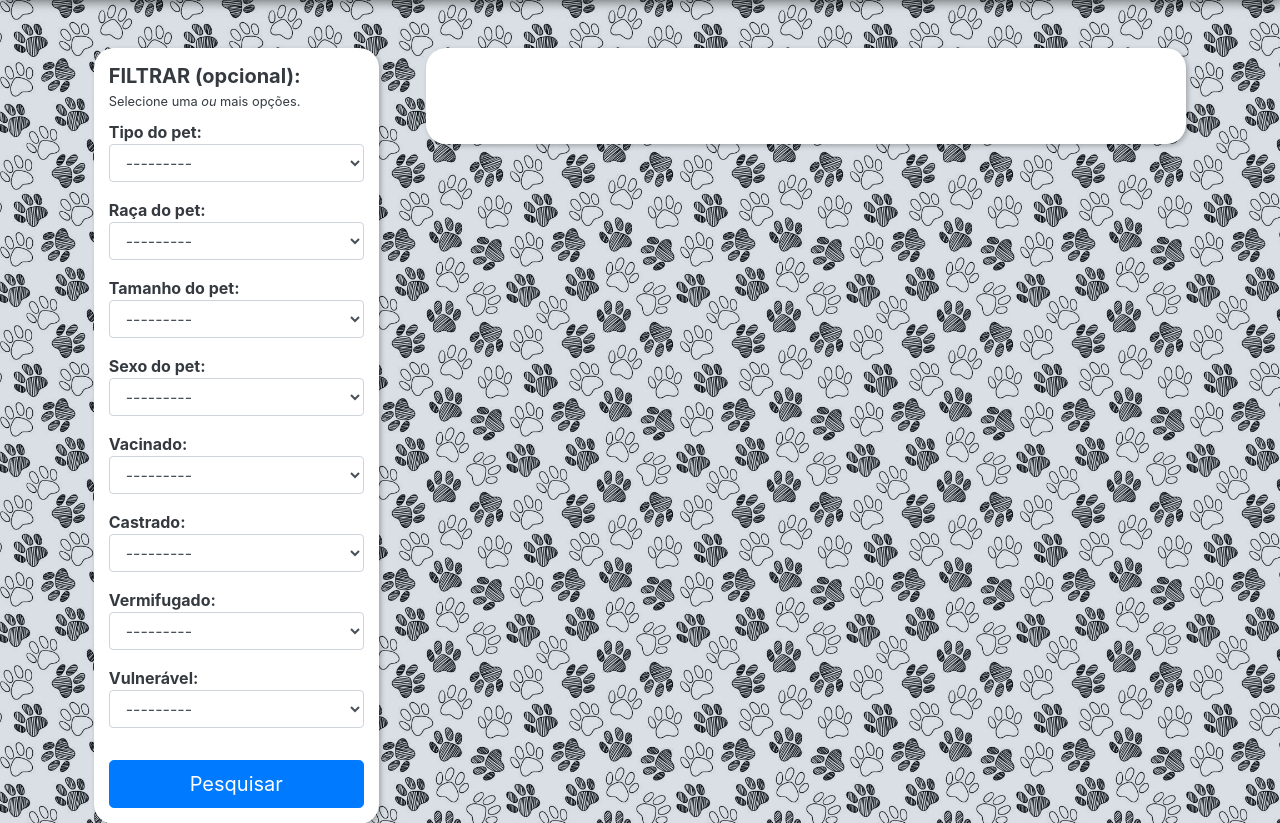
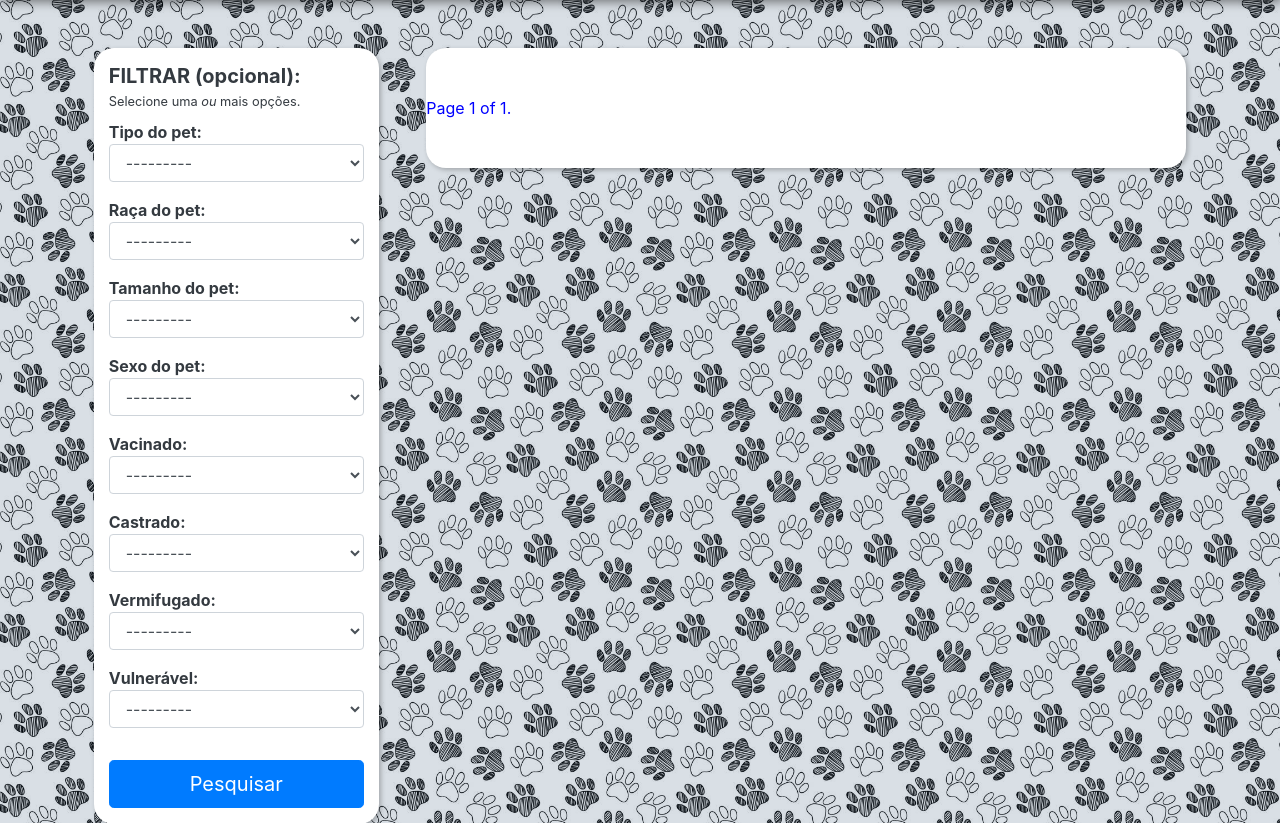
Before and after one commit to Me-Adota/website, a Django app: page /makeafriend in a window 1280 px wide. Shown: the part 148-971 px from the top of the page. Run offline with Django 3.2, Linux system fonts and the light colour scheme; data that the repository does not hold is empty; some libraries are stand-ins or nearby versions.

Commit message:
:arrow_up: Adicionada paginação em makefriend

```diff
--- a/pages/views.py
+++ b/pages/views.py
@@ -2,6 +2,8 @@ from django.shortcuts import render
 from pets.models import Pet
 from users.models import User
 from pets.filters import *
+from django.core.paginator import Paginator
+
 
 
 def aboutUs(request):
@@ -16,12 +18,13 @@ def infos(request):
     return render(request, 'pages/informations.html', {'qtd_vulnerable':qtd_vulnerable, 'qtd_pets':qtd_pets, 'qtd_adopted':qtd_adopted, 'qtd_users':qtd_users})
 
 def makeafriend(request):
-    pets = Pet.objects.all()
+    pets = Pet.objects.all().filter(isAdopted = False)
 
     myFilter = PetFilter(request.GET, queryset = pets)
-
-
     pets = myFilter.qs.order_by('vulnerable').reverse()
+    paginator = Paginator(pets, 8) # Show 25 contacts per page.
+    page_number = request.GET.get('page')
+    pets = paginator.get_page(page_number)
 
     # context{'pet':pet,'myFilter':myFilter}
     return render(request, 'pages/makeafriend.html', {'pets' : pets, 'myFilter':myFilter})
--- a/templates/pages/makeafriend.html
+++ b/templates/pages/makeafriend.html
@@ -70,7 +70,6 @@
         <div class="col-12 col-md-8">
             <div class="row py-5 white-box">
         {% for pet in pets %}
-            {% if pet.isAdopted == False %}
         <div class="col-12 col-md-4 my-3">
             <div class="card h-100 text-dark">
                 <img class="card-img-top" alt="No image" src="{{ request.scheme }}://{{ request.get_host }}/media/{{pet.image}}">
@@ -124,13 +123,33 @@
                     <a href="{%  url 'pages:Details' pet.id  %}" class="mb-auto btn btn-primary btn-rounded w-100 btn-lg btn-cards">+ Informações</a>
                 </div>
             </div>
+
         </div>
-            {% endif %}
         {% endfor %}
+        <br>
+<div class="pagination text-center">
+    <span class="step-links">
+        {% if pets.has_previous %}
+            <a style="color:blue" href="?page=1">&laquo; first</a>
+            <a style="color:blue" href="?page={{ pets.previous_page_number }}">previous</a>
+        {% endif %}
+
+        <span style="color:blue" class="current">
+            Page {{ pets.number }} of {{ pets.paginator.num_pages }}.
+        </span>
+
+        {% if pets.has_next %}
+            <a style="color:blue"href="?page={{ pets.next_page_number }}">next</a>
+            <a style="color:blue" href="?page={{ pets.paginator.num_pages }}">last &raquo;</a>
+        {% endif %}
+    </span>
+</div>
     </div>
         </div>
     </div>
+
 </div>
+
 
 <div class="container pb-5">
 
```
